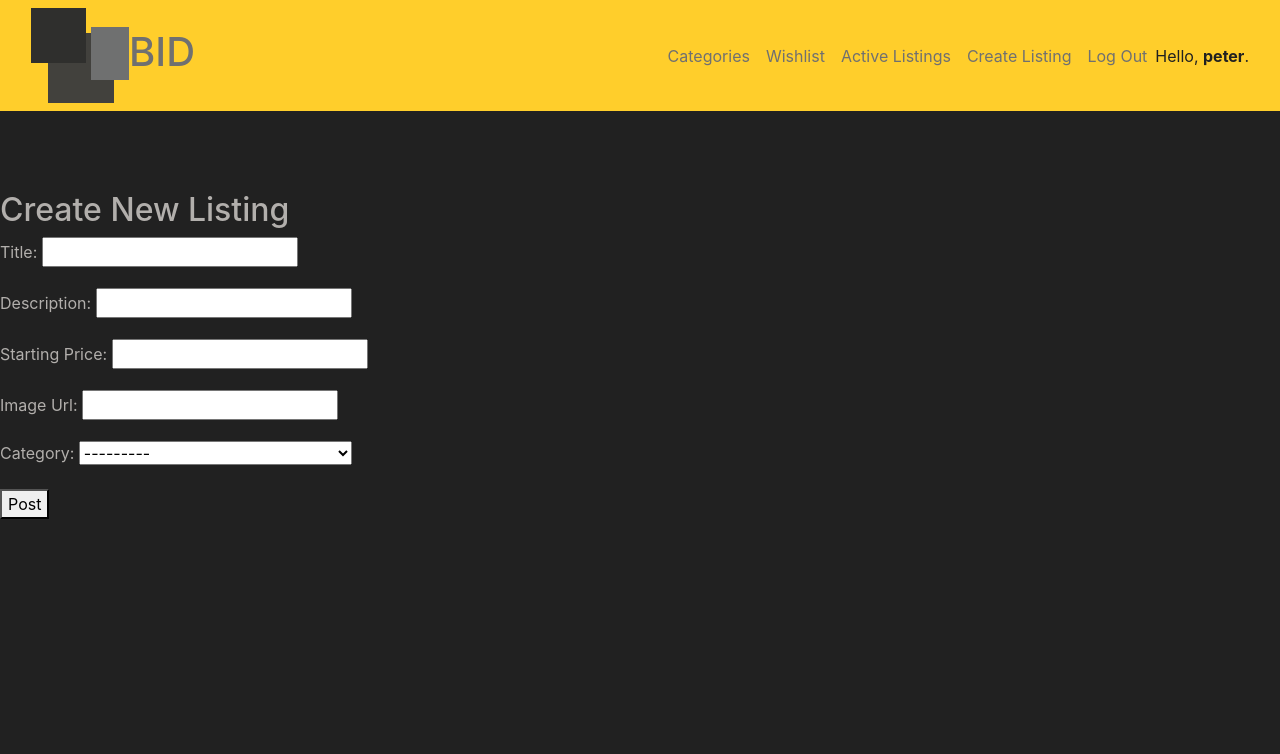
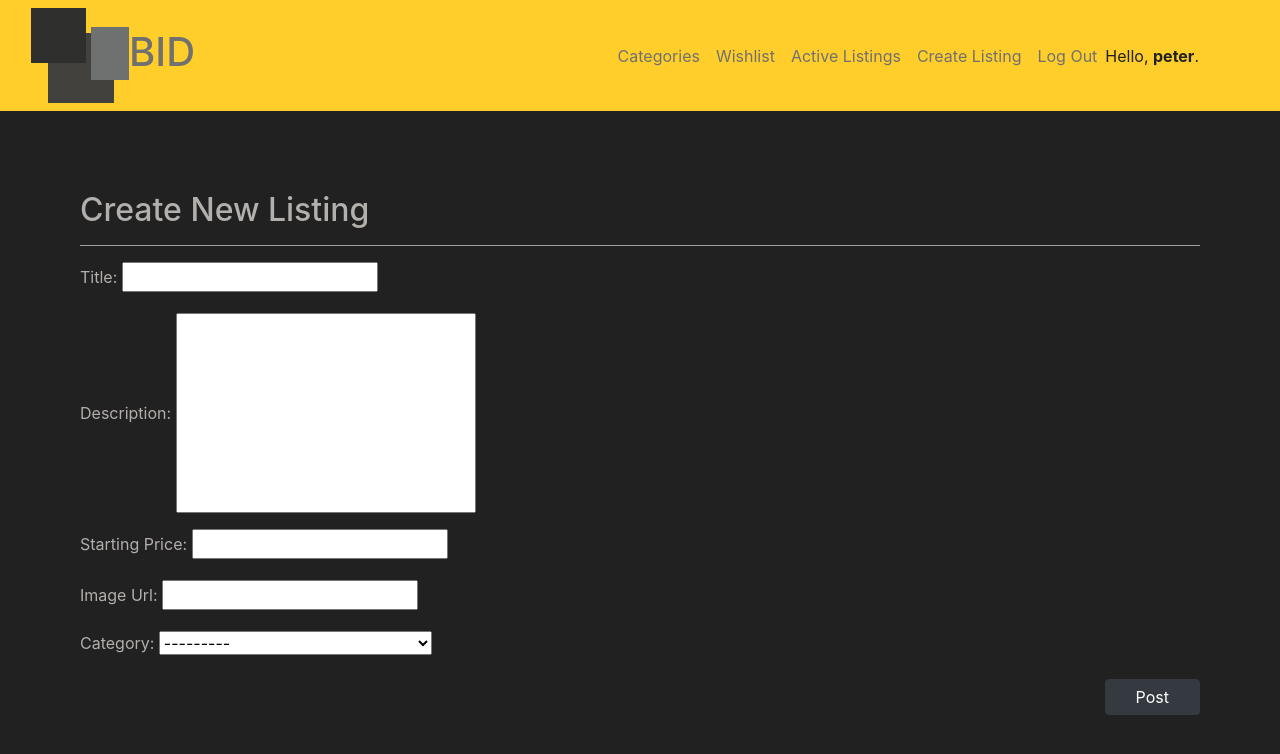
Before and after one commit to peter33chavez/commerce-Project2, a Django app: page /create_listing in a window 1280 px wide. Shown: the top 754 px of the page. Run offline with Django 3.2, Linux system fonts and the light colour scheme; a user stored in the database is signed in; some libraries are stand-ins or nearby versions.

Commit message:
adding styping  to the creat-listing page

```diff
--- a/commerce/auctions/forms.py
+++ b/commerce/auctions/forms.py
@@ -4,6 +4,9 @@ from .models import auctionListings
 class listingForm(forms.ModelForm):
     class Meta:
         model = auctionListings
+        widgets = {
+            'description': forms.TextInput(attrs={'class': 'new-listing-description'})
+        }
         fields = ('title','description','startingPrice','imgUrl', 'category')
         labels = {
             'imgUrl': 'Image Url',
--- a/commerce/auctions/static/auctions/styles.css
+++ b/commerce/auctions/static/auctions/styles.css
@@ -31,6 +31,7 @@ hr{
 .navbar-selects{
     display: flex;
     justify-content: flex-end;
+    margin-right: 50px;
 }
 .nav-link{
     color: #707070!important;
@@ -65,3 +66,18 @@ hr{
     padding: 50px 0;
 
 }
+
+.create-listing{
+    margin: 0 80px;
+}
+
+.create-listing-btn{
+    text-align: right;
+}
+.btn{
+    padding: 5px 30px!important;
+}
+.new-listing-description{
+    width: 300px;
+    height: 200px;
+}
--- a/commerce/auctions/templates/auctions/create_listing.html
+++ b/commerce/auctions/templates/auctions/create_listing.html
@@ -4,10 +4,15 @@
 {%if message %}
     {{ message }}
 {%endif%}
-<h2> Create New Listing</h2>
-<form action="{% url 'create_listing' %}" method="post">
+<div class='title'>
+        <h2>Create New Listing</h2>
+    <hr>
+    </div>
+<form class='create-listing'action="{% url 'create_listing' %}" method="post">
     {% csrf_token %}
     {{ form.as_p }}
-    <button type='submit'>Post</button>
+    <div class='create-listing-btn'>
+        <input class="btn btn-dark" type="submit" value="Post">
+    </div>
 </form>
 {%endblock%}
```
